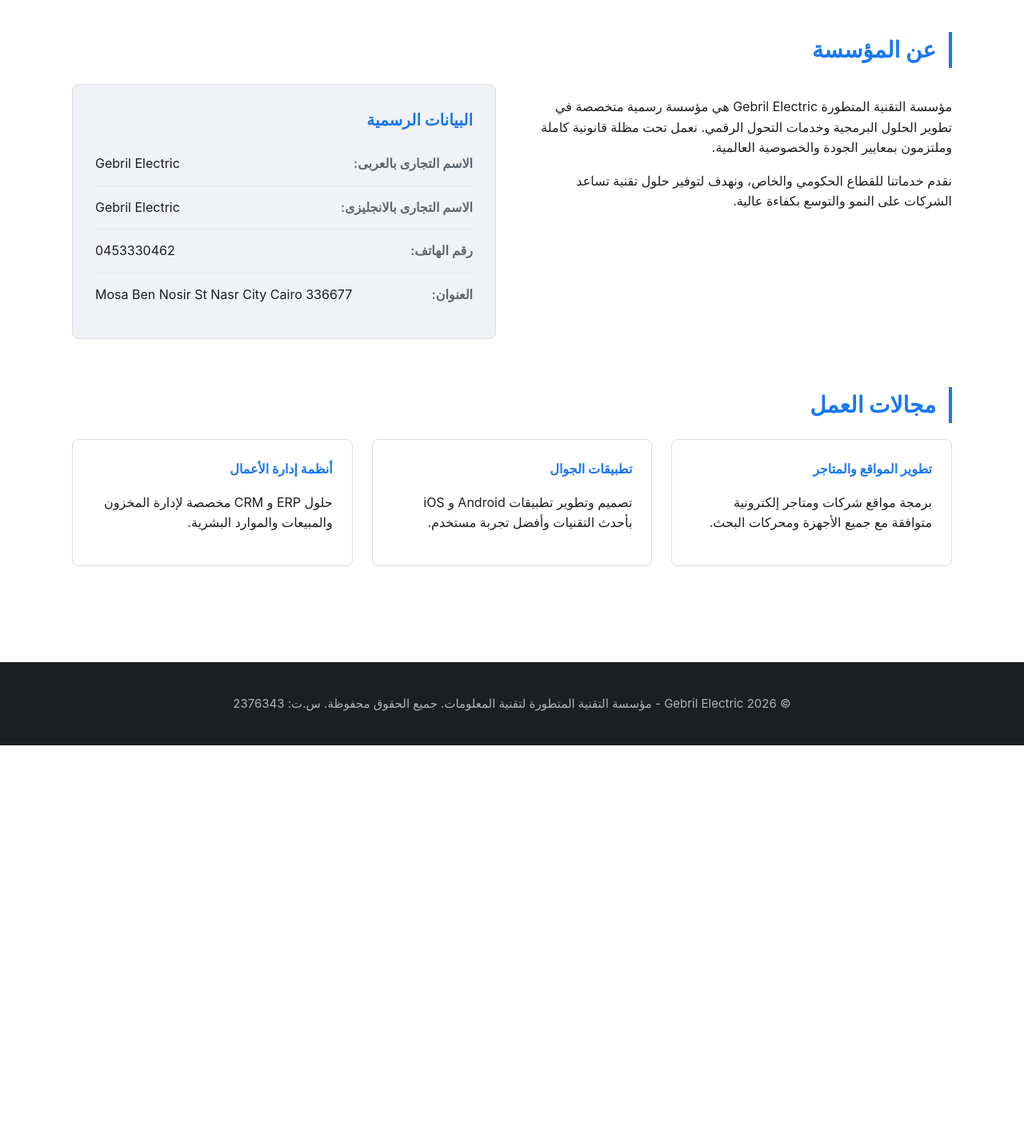
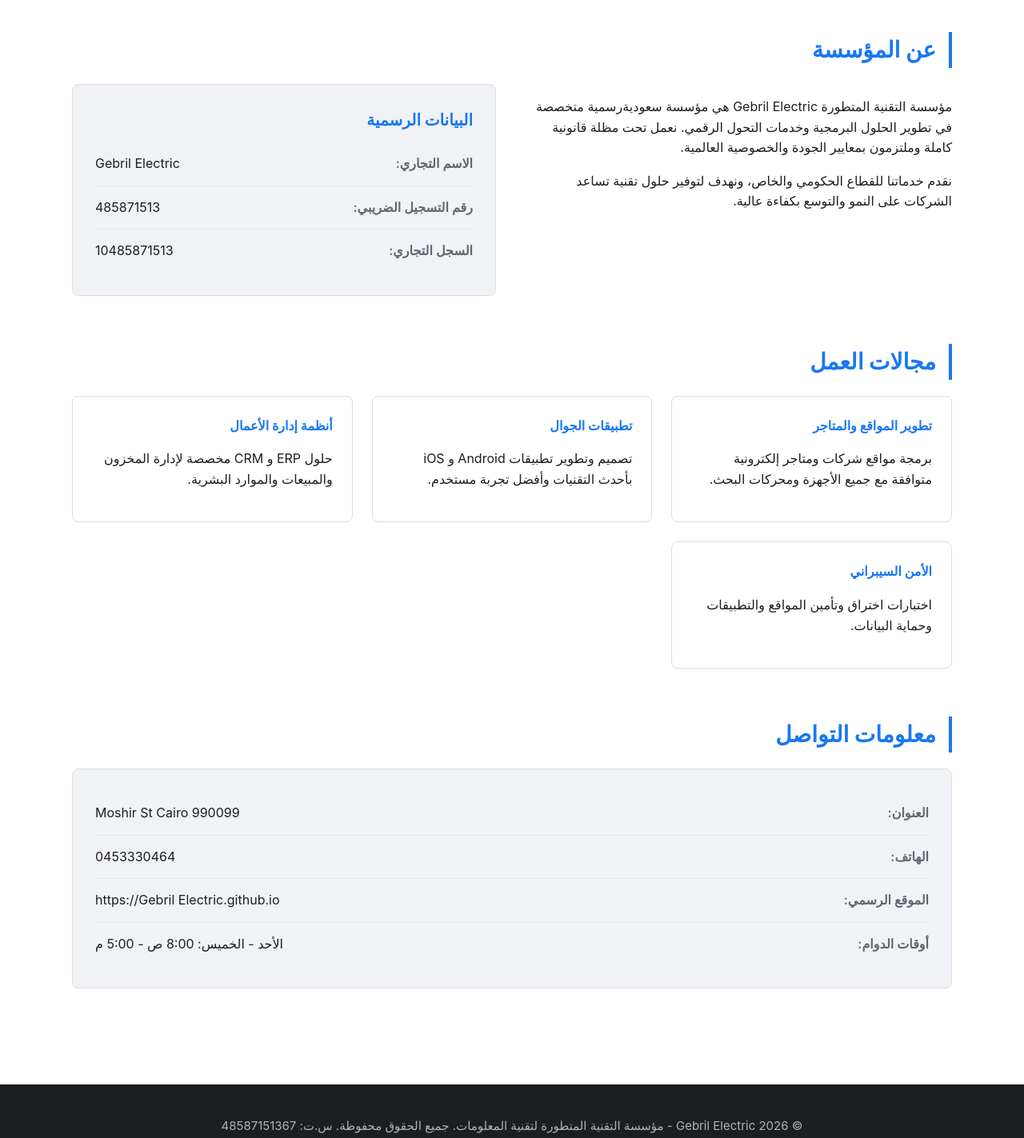
Before and after one commit to Gebril-Electric/Gebril-Electric.github.io, a plain HTML site: page index.html in a window 1280 px wide. Shown: the part 340-1763 px from the top of the page at 80% size. Before the commit the page ends 1272 px from the top, so only its background shows below. Drawn offline with Linux system fonts and the light colour scheme.

Commit message:
Update index.html

```diff
--- a/index.html
+++ b/index.html
@@ -1,12 +1,11 @@
 <!DOCTYPE html>
 <html lang="ar" dir="rtl">
 <head>
-    <meta name="facebook-domain-verification" content="jvdgzbu52ehg0a8m4gfl87he8er4ap" />
     <meta charset="UTF-8">
     <meta name="viewport" content="width=device-width, initial-scale=1.0">
-
+    <meta name="facebook-domain-verification" content="peshn6gs3u4yijs1iyrzki0axhqh0r" />
     <title>Gebril Electric</title>
-
+    <meta name="description" content="Gebril Electric مؤسسة رسمية مسجلة لتقديم خدمات تطوير البرمجيات وحلول تقنية المعلومات ">
     <style>
         body {
             font-family: -apple-system, BlinkMacSystemFont, 'Segoe UI', Arial, sans-serif;
@@ -118,16 +117,15 @@
                 <h2>عن المؤسسة</h2>
                 <div class="grid-2">
                     <div>
-                        <p>مؤسسة التقنية المتطورة Gebril Electric هي مؤسسة رسمية متخصصة في تطوير الحلول البرمجية وخدمات التحول الرقمي. نعمل تحت مظلة قانونية كاملة وملتزمون بمعايير الجودة والخصوصية العالمية.</p>
+                        <p>مؤسسة التقنية المتطورة Gebril Electric هي مؤسسة سعوديةرسمية متخصصة في تطوير الحلول البرمجية وخدمات التحول الرقمي. نعمل تحت مظلة قانونية كاملة وملتزمون بمعايير الجودة والخصوصية العالمية.</p>
                         <p>نقدم خدماتنا للقطاع الحكومي والخاص، ونهدف لتوفير حلول تقنية تساعد الشركات على النمو والتوسع بكفاءة عالية.</p>
                     </div>
                     <div class="card">
                         <h3>البيانات الرسمية</h3>
                         <ul class="data-list">
-                            <li><span class="label">الاسم التجارى بالعربى:</span><span class="value">Gebril Electric</span></li>
-                            <li><span class="label">الاسم التجارى بالانجليزى:</span><span class="value">Gebril Electric</span></li>
-                            <li><span class="label">رقم الهاتف:</span><span class="value">0453330462</span></li>
-                            <li><span class="label">العنوان:</span><span class="value">Mosa Ben Nosir St  Nasr City Cairo 336677</span></li>
+                            <li><span class="label">الاسم التجاري:</span><span class="value">Gebril Electric</span></li>
+                            <li><span class="label">رقم التسجيل الضريبي:</span><span class="value">485871513</span></li>
+                            <li><span class="label">السجل التجاري:</span><span class="value">10485871513</span></li>
                         </ul>
                     </div>
                 </div>
@@ -148,17 +146,30 @@
                         <h4>أنظمة إدارة الأعمال</h4>
                         <p>حلول ERP و CRM مخصصة لإدارة المخزون والمبيعات والموارد البشرية.</p>
                     </div>
-
+                    <div class="service-item">
+                        <h4>الأمن السيبراني</h4>
+                        <p>اختبارات اختراق وتأمين المواقع والتطبيقات وحماية البيانات.</p>
+                    </div>
                 </div>
             </section>
 
-
+            <section id="contact" class="block">
+                <h2>معلومات التواصل</h2>
+                <div class="card">
+                    <ul class="data-list">
+                        <li><span class="label">العنوان:</span><span class="value">Moshir St Cairo 990099</span></li>
+                        <li><span class="label">الهاتف:</span><span class="value">0453330464</span></li>
+                        <li><span class="label">الموقع الرسمي:</span><span class="value">https://Gebril Electric.github.io</span></li>
+                        <li><span class="label">أوقات الدوام:</span><span class="value">الأحد - الخميس: 8:00 ص - 5:00 م</span></li>
+                    </ul>
+                </div>
+            </section>
         </div>
     </main>
 
     <footer class="footer">
         <div class="wrap">
-            © 2026 Gebril Electric - مؤسسة التقنية المتطورة لتقنية المعلومات. جميع الحقوق محفوظة. س.ت: 2376343
+            © 2026 Gebril Electric - مؤسسة التقنية المتطورة لتقنية المعلومات. جميع الحقوق محفوظة. س.ت: 48587151367
         </div>
     </footer>
 </body>
```
